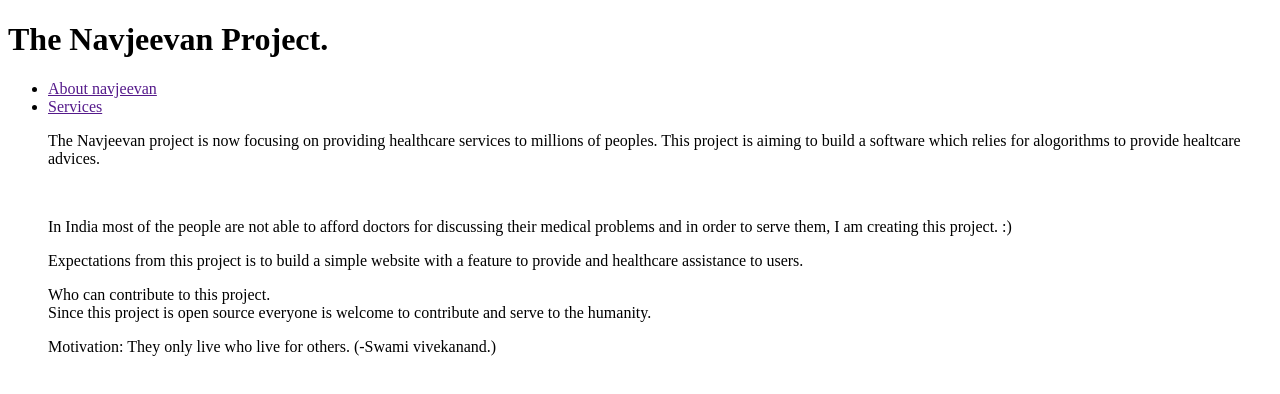
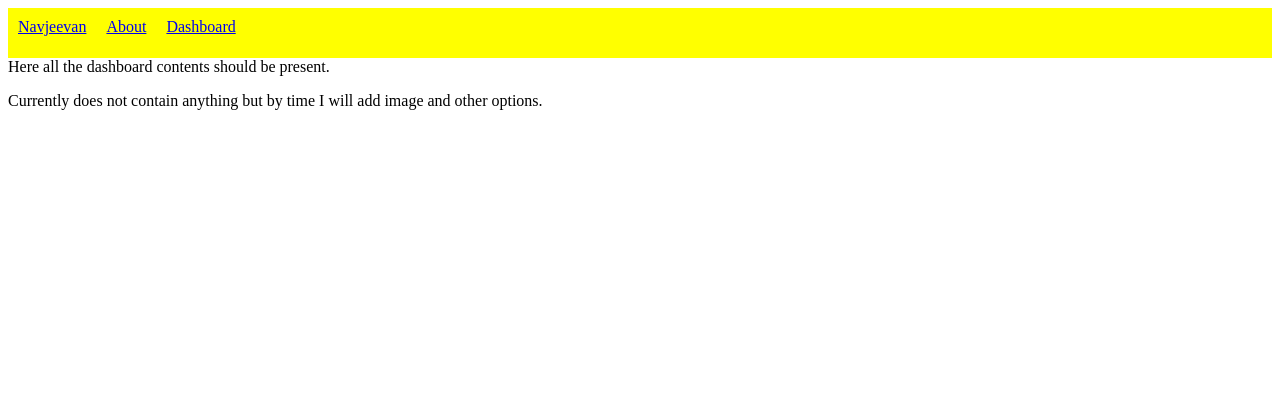
Before and after one commit to Nav-Jeevan/navjeevan, an Angular app in the folder Navjeevan/: page /dashboard in a window 1280 px wide. Shown: the top 394 px of the page. Built offline with nearby package versions, Linux system fonts and the light colour scheme.

Commit message:
adds homepage + dashboard component

```diff
--- a/Navjeevan/src/app/app.component.html
+++ b/Navjeevan/src/app/app.component.html
@@ -1,10 +1 @@
-<h1>The Navjeevan Project.</h1>
-<ul>
-  <li>
-    <a href="">About navjeevan</a>
-  </li>
-  <li>
-    <a href="">Services</a>
-  </li>
-  <app-about-page></app-about-page>
-</ul>
+<app-homepage></app-homepage>
--- /dev/null
+++ b/Navjeevan/src/app/dashboard/dashboard.component.html
@@ -0,0 +1 @@
+Here all the dashboard contents should be present.
--- /dev/null
+++ b/Navjeevan/src/app/dashboard/dashboard.component.ts
@@ -0,0 +1,15 @@
+import { Component, OnInit } from '@angular/core';
+
+@Component({
+  selector: 'app-dashboard',
+  templateUrl: './dashboard.component.html',
+  styleUrls: ['./dashboard.component.css']
+})
+export class DashboardComponent implements OnInit {
+
+  constructor() { }
+
+  ngOnInit(): void {
+  }
+
+}
--- /dev/null
+++ b/Navjeevan/src/app/homepage/homepage.component.css
@@ -0,0 +1,8 @@
+a {
+    padding: 10px;
+}
+nav {
+    background-color: yellow;
+    height: 40px;
+    padding-top: 10px;
+}
--- /dev/null
+++ b/Navjeevan/src/app/homepage/homepage.component.html
@@ -0,0 +1,8 @@
+<nav>
+  <a routerLink="/dashboard">Navjeevan</a>
+  <a routerLink="/about">About</a>
+  <a routerLink="/dashboard">Dashboard</a>
+</nav>
+<router-outlet></router-outlet>
+
+<p>Currently does not contain anything but by time I will add image and other options.</p>
--- /dev/null
+++ b/Navjeevan/src/app/homepage/homepage.component.ts
@@ -0,0 +1,15 @@
+import { Component, OnInit } from '@angular/core';
+
+@Component({
+  selector: 'app-homepage',
+  templateUrl: './homepage.component.html',
+  styleUrls: ['./homepage.component.css']
+})
+export class HomepageComponent implements OnInit {
+
+  constructor() { }
+
+  ngOnInit(): void {
+  }
+
+}
```
Also changed, not shown: Navjeevan/src/app/app-routing.module.ts (added, +17 -0 lines), Navjeevan/src/app/app.module.ts (+8 -2 lines), Navjeevan/src/app/dashboard/dashboard.component.css (added), 2 other files (tests, documents, lock files or other folders).
